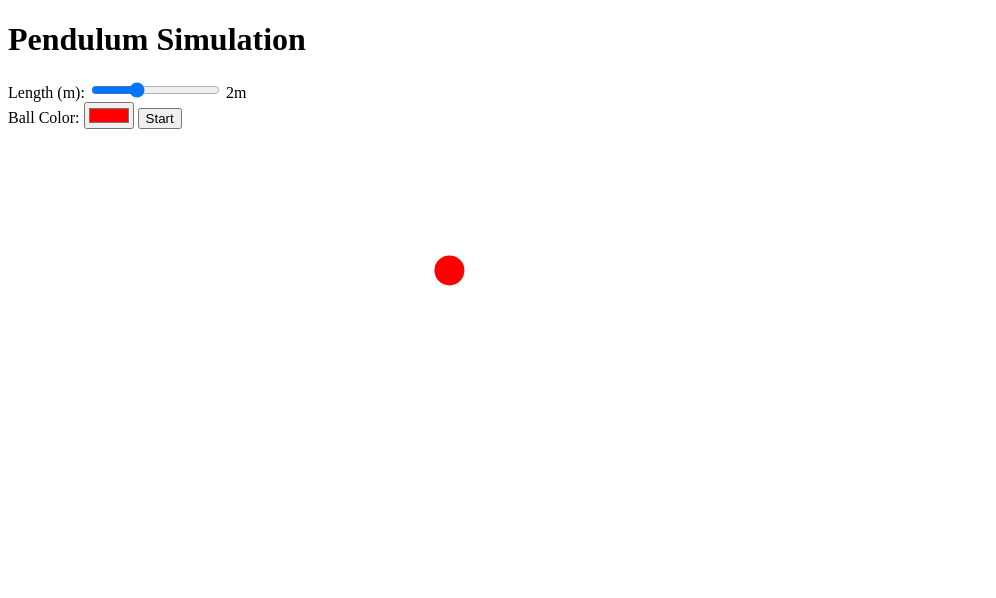
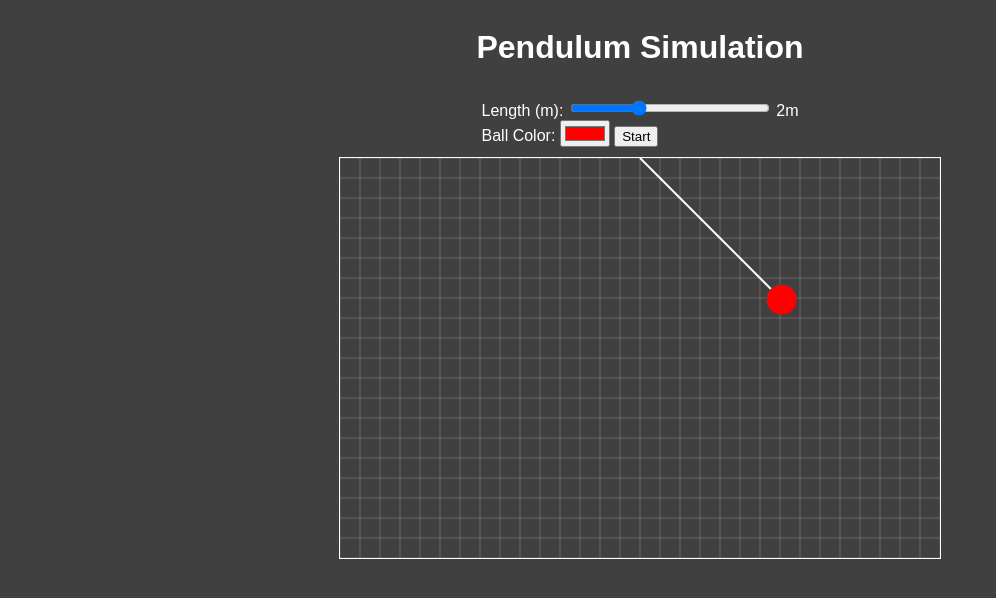
Before and after one commit to sy4232/250403_hw02, a plain HTML site: page index.html in a window 1280 px wide. Shown: the whole page, without its empty margins (0-996 px from the left). Drawn offline with Linux system fonts and the light colour scheme.

Commit message:
Correct bug
Correct bug

```diff
--- a/index.html
+++ b/index.html
@@ -4,7 +4,7 @@
     <meta charset="UTF-8">
     <meta name="viewport" content="width=device-width, initial-scale=1.0">
     <title>Pendulum Simulation</title>
-    <link rel="stylesheet" href="styles.css"> <!-- Link to external CSS file -->
+    <link rel="stylesheet" href="style.css"> <!-- Link to external CSS file -->
 </head>
 <body>
     <h1>Pendulum Simulation</h1>
--- a/script.js
+++ b/script.js
@@ -8,7 +8,7 @@ let gravity = 9.81; // Acceleration due to gravity
 let length, mass, ballColor;
 let animationFrameId;
 let isRunning = false;
-let timeStep = 0.02; // Slowing down the simulation
+let timeStep = 0.2; // Slowing down the simulation
 
 // Function to initialize the pendulum variables
 function initializePendulum() {
```
